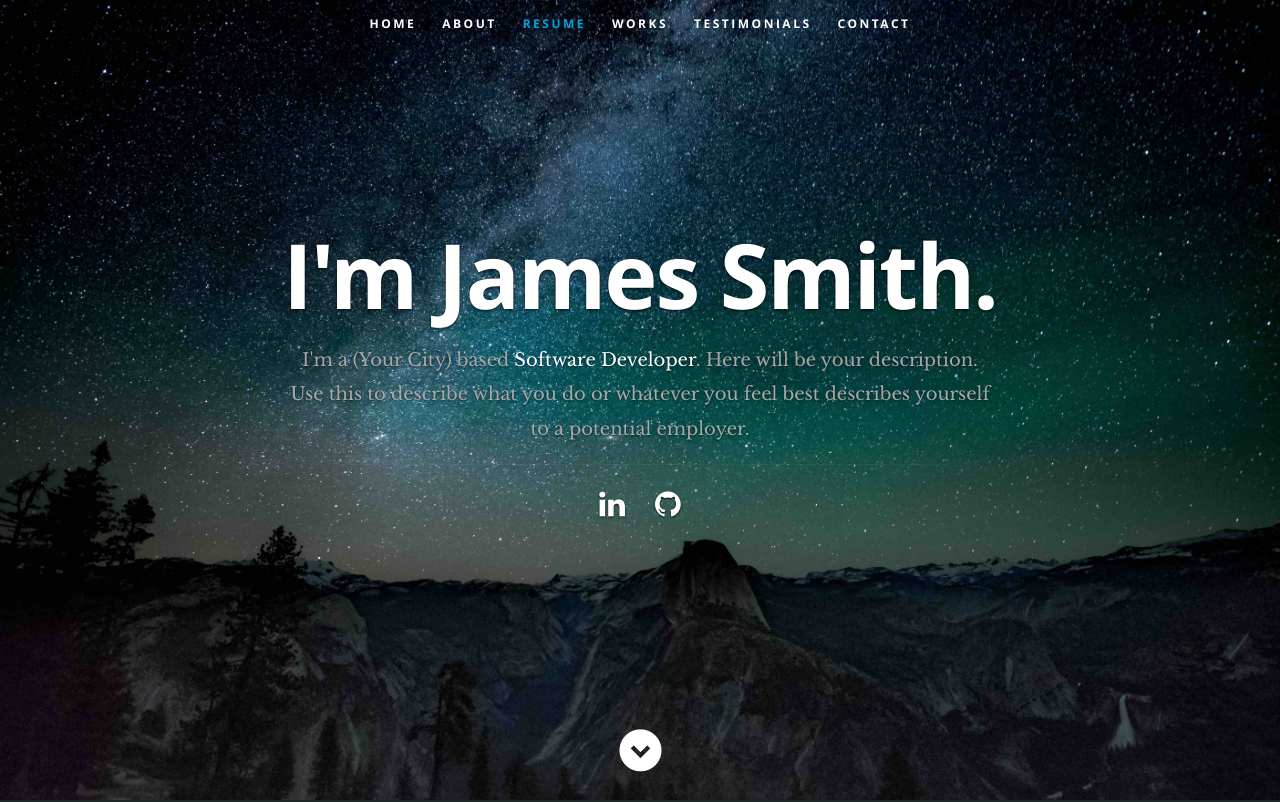
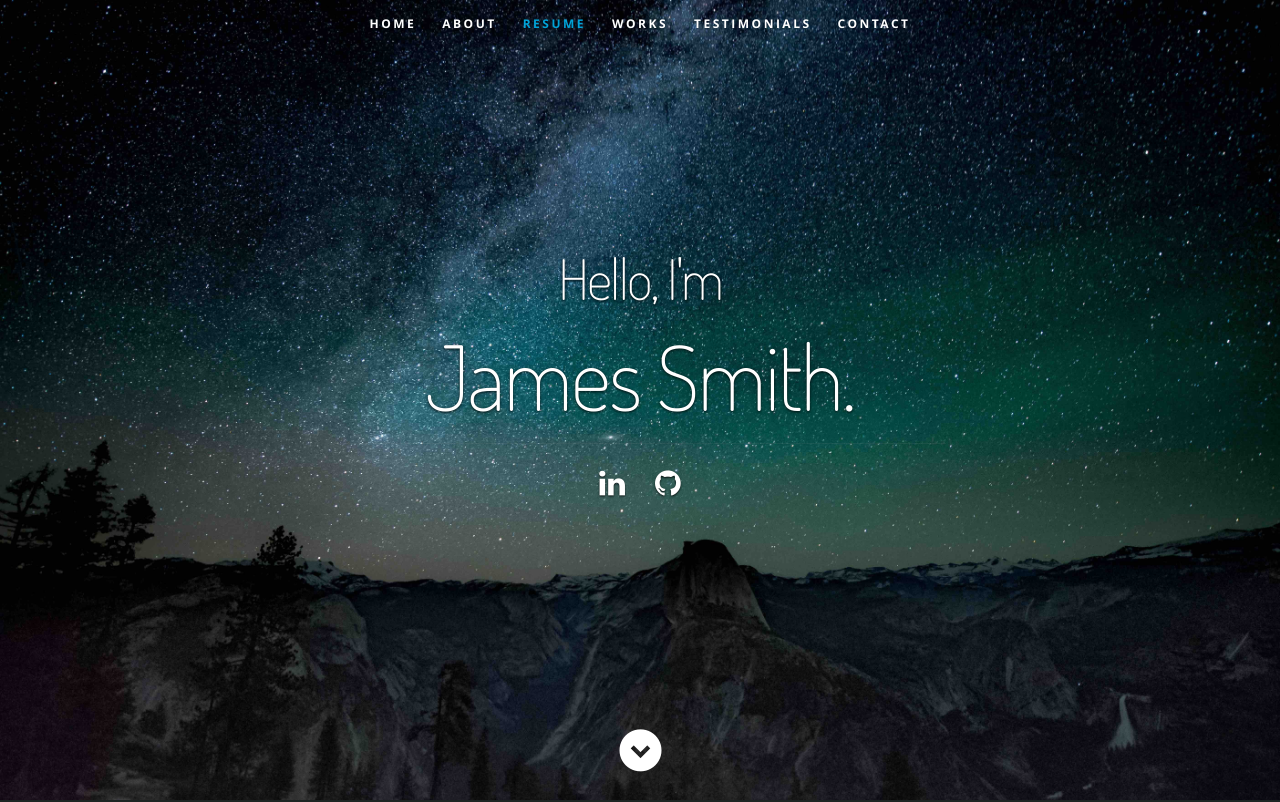
Before and after one commit to particleman-smith/resume-website, a React (Create React App) app: page / in a window 1280 px wide. Shown: the top 802 px of the page. Built offline with nearby package versions, Linux system fonts and the light colour scheme.

Commit message:
Additional theme/font changes

```diff
--- a/public/css/layout.css
+++ b/public/css/layout.css
@@ -58,14 +58,21 @@ header .banner {
 
 header .banner-text { width: 100%; }
 header .banner-text h1 {
-   font: 90px/1.1em 'opensans-bold', sans-serif;
+   font: 90px/1.1em 'Dosis', sans-serif;
+   color: #fff;
+   letter-spacing: -2px;
+   margin: 0 auto 18px auto;
+   text-shadow: 0px 1px 3px rgba(0, 0, 0, .8);
+}
+header .banner-text h2 {
+   font: 56px/1.1em 'Dosis', sans-serif;
    color: #fff;
    letter-spacing: -2px;
    margin: 0 auto 18px auto;
    text-shadow: 0px 1px 3px rgba(0, 0, 0, .8);
 }
 header .banner-text h3 {
-   font: 18px/1.9em 'librebaskerville-regular', serif;
+   font: 18px/1.9em 'Dosis', serif;
    color: #A8A8A8;
    margin: 0 auto;
    width: 70%;
--- a/public/index.html
+++ b/public/index.html
@@ -13,7 +13,7 @@
     <link rel="stylesheet" href="%PUBLIC_URL%/css/layout.css">
     <link rel="stylesheet" href="%PUBLIC_URL%/css/media-queries.css">
     <link rel="stylesheet" href="%PUBLIC_URL%/css/magnific-popup.css">
-
+    <link href="https://fonts.googleapis.com/css?family=Dosis:200&display=swap" rel="stylesheet">
 
     <title>James Smith | TheCodeSmith</title>
   </head>
--- a/src/Components/Header.js
+++ b/src/Components/Header.js
@@ -34,8 +34,8 @@ class Header extends Component {
 
       <div className="row banner">
          <div className="banner-text">
-            <h1 className="responsive-headline">I'm {name}.</h1>
-            <h3>I'm a {city} based <span>{occupation}</span>. {description}.</h3>
+            <h2 className="banner-text">Hello, I'm</h2>
+            <h1 className="responsive-headline">{name}.</h1>
             <hr />
             <ul className="social">
                {networks}
```
